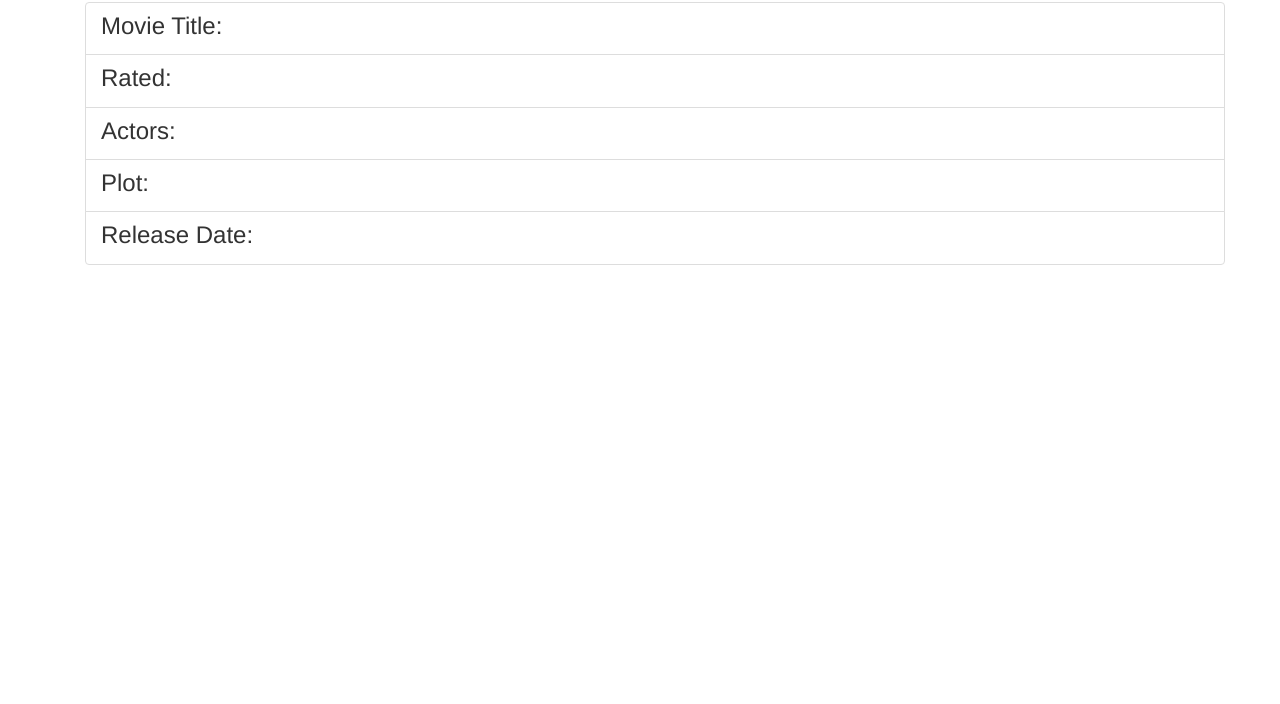
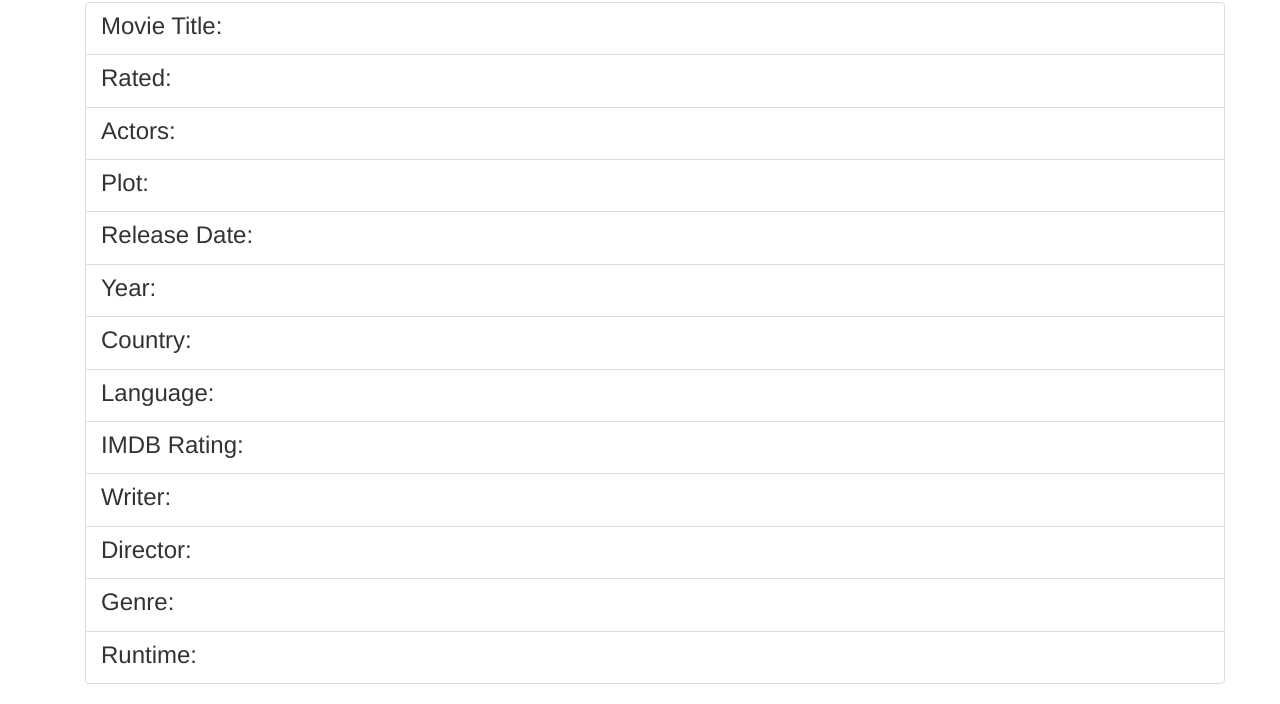
Before and after one commit to peterstrouss/lesson8_ajax, a plain HTML site: page Lesson8_AssignmentFiles/index.html in a window 1280 px wide. Shown: the part 533-1237 px from the top of the page. Before the commit the page ends 818 px from the top, so only its background shows below. Drawn offline with nearby package versions, Linux system fonts and the light colour scheme.

Commit message:
Lesson 8 final commit

```diff
--- a/Lesson8_AssignmentFiles/index.html
+++ b/Lesson8_AssignmentFiles/index.html
@@ -1,8 +1,8 @@
 <html>
 <!- -
 Program Name:   Seminole Movie Connection
-Author:
-Date:
+Author: Peter Strouss
+Date: April 14 2017
 Filename:   index.html
 - ->
 
@@ -53,6 +53,46 @@ Filename:   index.html
             <h3 class="list-group-item-heading">Release Date:</h3>
             <p class="list-group-item-text lead text-primary" id="Released">  </p>
         </a>
+<!--New additions -->
+        <a href="#" class="list-group-item">
+            <h3 class="list-group-item-heading">Year:</h3>
+            <p class="list-group-item-text lead text-primary" id="Year">  </p>
+        </a>
+
+        <a href="#" class="list-group-item">
+            <h3 class="list-group-item-heading">Country:</h3>
+            <p class="list-group-item-text lead text-primary" id="Country">  </p>
+        </a>
+
+        <a href="#" class="list-group-item">
+            <h3 class="list-group-item-heading">Language:</h3>
+            <p class="list-group-item-text lead text-primary" id="Language">  </p>
+        </a>
+
+        <a href="#" class="list-group-item">
+            <h3 class="list-group-item-heading">IMDB Rating:</h3>
+            <p class="list-group-item-text lead text-primary" id="imdbRating">  </p>
+        </a>
+
+        <a href="#" class="list-group-item">
+            <h3 class="list-group-item-heading">Writer:</h3>
+            <p class="list-group-item-text lead text-primary" id="Writer">  </p>
+        </a>
+
+        <a href="#" class="list-group-item">
+            <h3 class="list-group-item-heading">Director:</h3>
+            <p class="list-group-item-text lead text-primary" id="Director">  </p>
+        </a>
+
+        <a href="#" class="list-group-item">
+            <h3 class="list-group-item-heading">Genre:</h3>
+            <p class="list-group-item-text lead text-primary" id="Genre">  </p>
+        </a>
+
+        <a href="#" class="list-group-item">
+            <h3 class="list-group-item-heading">Runtime:</h3>
+            <p class="list-group-item-text lead text-primary" id="Runtime">  </p>
+        </a>
 
     </div>
 </div>
@@ -71,6 +111,14 @@ Filename:   index.html
                      $('#Actors').html(json.Actors);
                      $('#Plot').html(json.Plot);
                      $('#Released').html(json.Released);
+                     $('#Year').html(json.Year);
+                     $('#Country').html(json.Country);
+                     $('#Language').html(json.Language);
+                     $('#imdbRating').html(json.imdbRating);
+                     $('#Writer').html(json.Writer);
+                     $('#Director').html(json.Director);
+                     $('#Genre').html(json.Genre);
+                     $('#Runtime').html(json.Runtime);
                 })
                 .fail(function() {
                       alert("Posting failed.");
```
Also changed, not shown: 1 other file.
